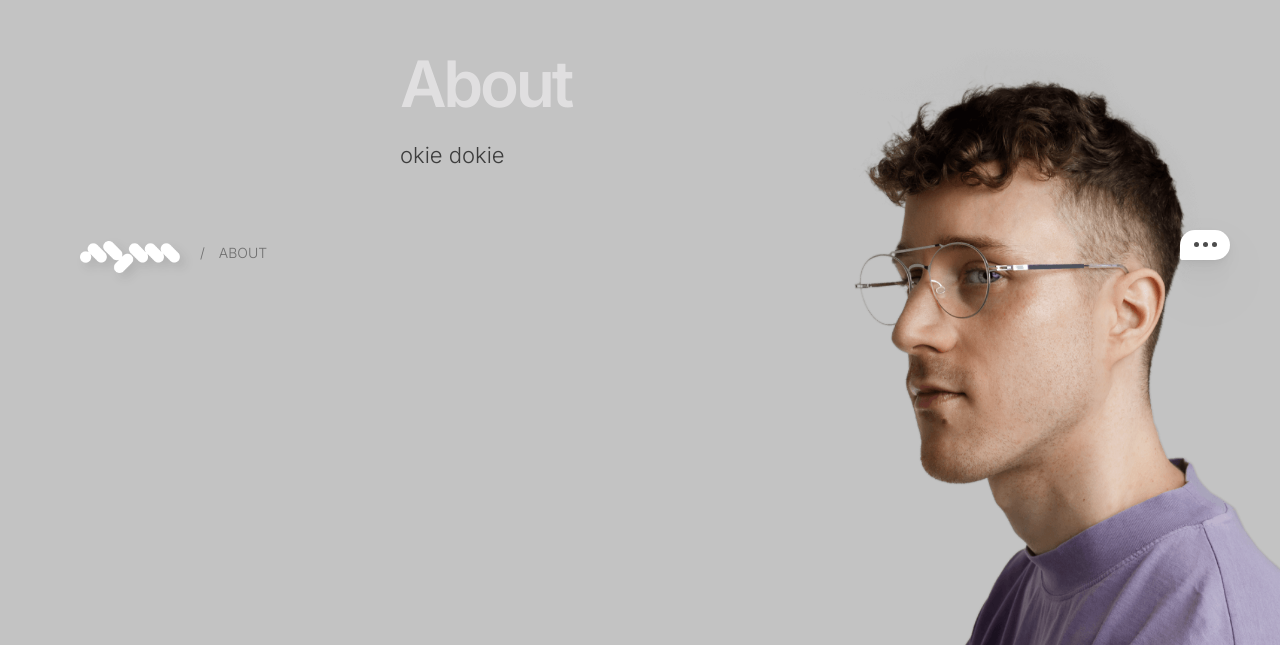
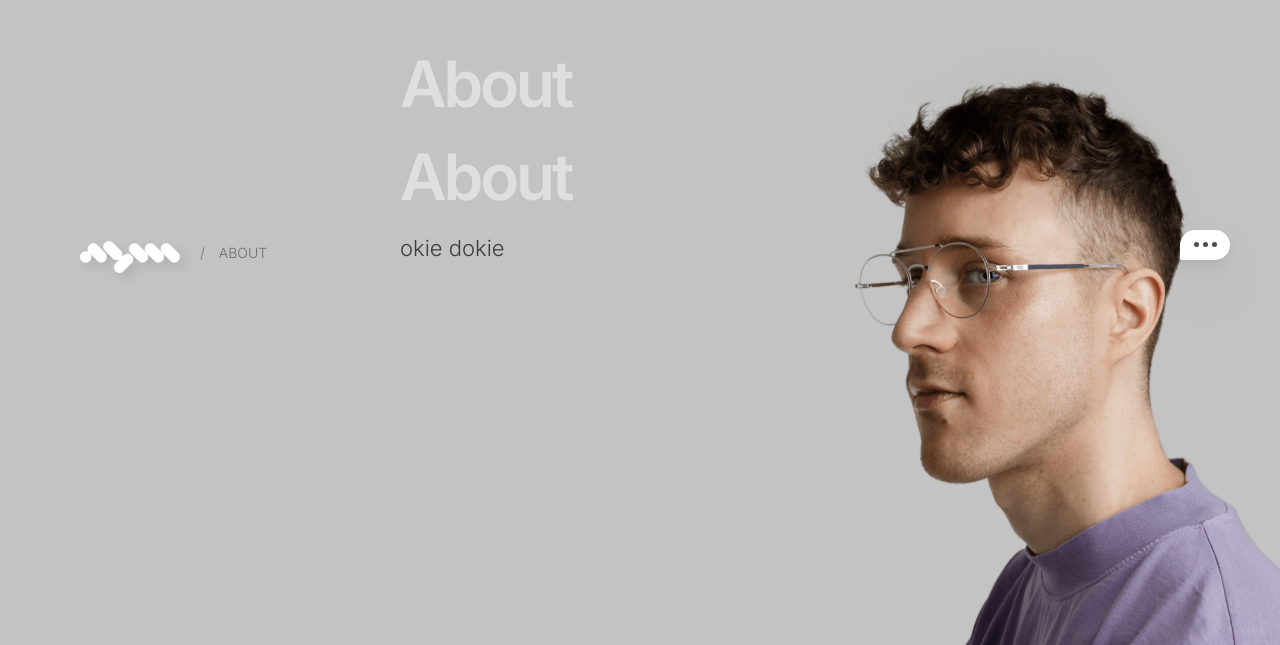
Before and after one commit to aeonyuonmiller/personal, a Next.js app: page /about in a window 1280 px wide. Shown: the part 155-800 px from the top of the page. Built offline with nearby package versions, Linux system fonts and the light colour scheme.

Commit message:
animated chars

```diff
--- a/pages/about.tsx
+++ b/pages/about.tsx
@@ -6,7 +6,7 @@ import Head from 'next/head'
 // components
 import Nav from "./components/Nav"
 import Layout from "./components/Layout"
-// import AnimatedChars from "./components/AnimatedChars"
+import Chars from "./components/Chars"
 
 // cms
 // import { PrismicRichText } from '@prismicio/react'
@@ -37,7 +37,7 @@ const about = () => {
 
         <div className='content'>
           <h1>About</h1>
-          {/* <AnimatedChars text="About" /> */}
+          <Chars text="About" />
           <m.p initial={{ opacity: 0, y: 20 }}
             animate={{ scale: 1, opacity: 1, y: 0, transition:{ ease: [.64, .62, .23, .99], duration: .8, delay: .4 } }}
             exit={{ opacity: 0, y: 10, transition: { ease: [.63, 0, .17, .99], duration: .6 } }}>
--- /dev/null
+++ b/pages/components/Chars.jsx
@@ -0,0 +1,53 @@
+import React from "react";
+import { motion as m } from "framer-motion";
+
+const Chars = ({ text }) => {
+  const letters = Array.from(text);
+
+  const container = {
+    hidden: { opacity: 0 },
+    visible: (i = 1) => ({
+      opacity: 1,
+      transition: { staggerChildren: 0.1, delayChildren: 0.04 * i },
+    }),
+  };
+
+  const child = {
+    visible: {
+      opacity: 1,
+      y: 0,
+      transition: {
+        type: "spring",
+        damping: 12,
+        stiffness: 100,
+      },
+    },
+    hidden: {
+      opacity: 0,
+      y: 10,
+      transition: {
+        type: "spring",
+        damping: 12,
+        stiffness: 100,
+      },
+    },
+  };
+
+  return (
+    <m.h1
+      style={{ overflow: "hidden",height:"auto", display: "flex" }}
+      variants={container}
+      initial="hidden"
+      animate="visible"
+      exit="hidden"
+    >
+      {letters.map((letter, index) => (
+        <m.span variants={child} key={index}>
+          {letter === " " ? "\u00A0" : letter}
+        </m.span>
+      ))}
+    </m.h1>
+  );
+};
+
+export default Chars;
```
